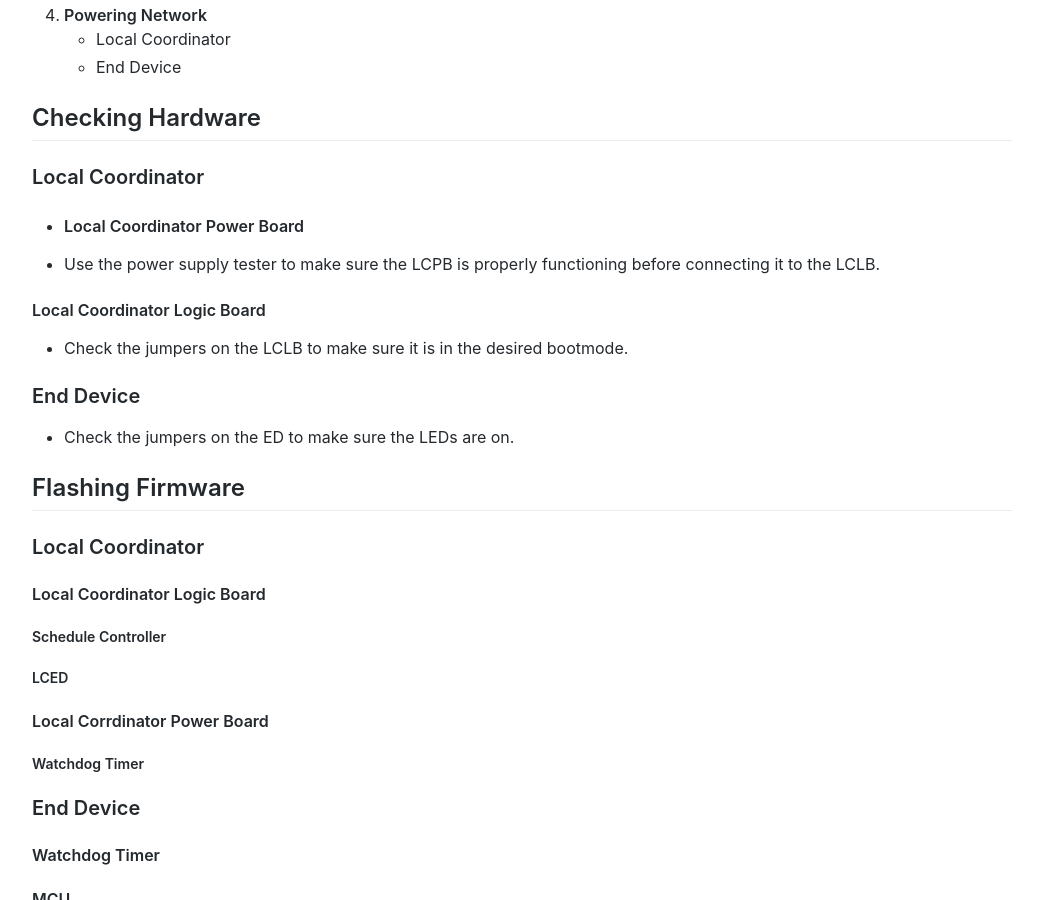
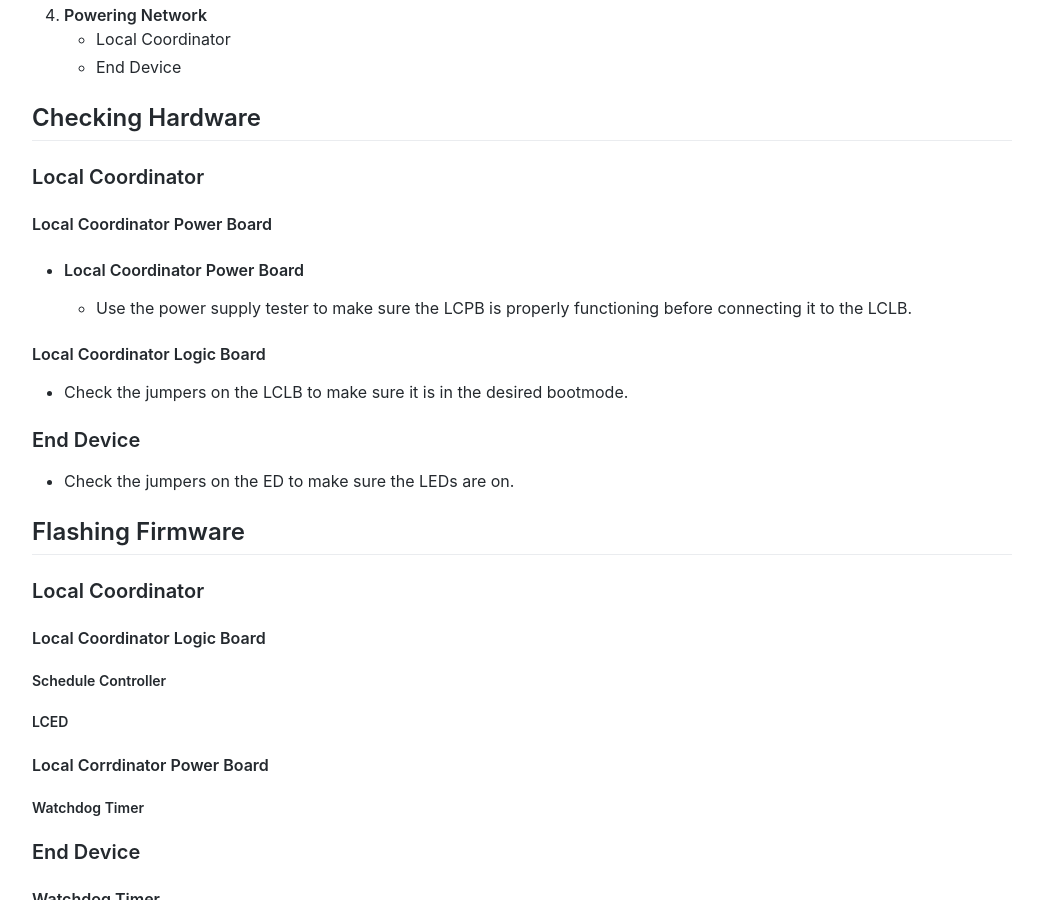
Before and after one commit to rajankpaul/docs, a Jekyll site: the page built from research/mixil/soilscape/index.md, in a window 1280 px wide and 900 px high, scrolled down 775 px. Shown: the whole window, without its empty margins (118-1161 px from the left). Built offline with Jekyll 4.4.1, drawn with Linux system fonts in a browser that asks for light colours; comment, search, counter and statistics services are not loaded.

Commit message:
Update index.md

```diff
--- a/research/mixil/soilscape/index.md
+++ b/research/mixil/soilscape/index.md
@@ -31,9 +31,9 @@ title: SoilSCAPE Setup
 ## Checking Hardware
 
 ### Local Coordinator
-
+#### Local Coordinator Power Board
 * #### Local Coordinator Power Board
-* Use the power supply tester to make sure the LCPB is properly functioning before connecting it to the LCLB.
+	* Use the power supply tester to make sure the LCPB is properly functioning before connecting it to the LCLB.
 
 #### Local Coordinator Logic Board
 * Check the jumpers on the LCLB to make sure it is in the desired bootmode.
```
